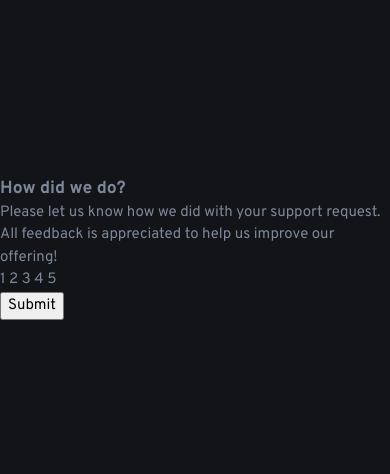
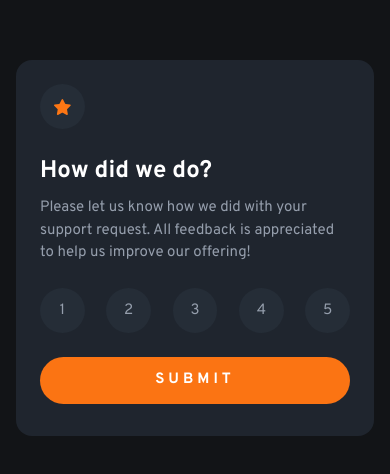
Before and after one commit to Elian-A/FM-interactive-rating, a React (Vite) app: page / in a window 390 px wide. Shown: the part 174-648 px from the top of the page. Built offline with nearby package versions, Linux system fonts and the light colour scheme.

Commit message:
Finish rating mobile styling

```diff
--- a/src/App.css
+++ b/src/App.css
@@ -3,7 +3,8 @@
   --clr-neutral-100: hsl(0, 0%, 100%);
   --clr-neutral-200: hsl(217, 12%, 63%);
   --clr-neutral-400: hsl(216, 12%, 54%);
-  --clr-neutral-700: hsl(213, 19%, 18%);
+  --clr-neutral-700: hsl(213, 20%, 18%);
+  --clr-neutral-800: hsl(213, 20%, 15%);
   --clr-neutral-900: hsl(216, 12%, 8%);
 
   --fs-paragraph: 0.937rem;
@@ -15,11 +16,19 @@
 
 .app {
   min-height: 100vh;
-  color: var(--clr-neutral-400);
+  color: var(--clr-neutral-200);
   background-color: var(--clr-neutral-900);
   font-family: var(--ff-base);
   font-size: var(--fs-paragraph);
 
   display: grid;
   place-content: center;
+
+  padding-inline: 1rem;
 }
+
+.card-wrapper {
+  background: var(--clr-neutral-800);
+  border-radius: 1rem;
+  overflow: auto;
+}
--- /dev/null
+++ b/src/components/icon-star.jsx
@@ -0,0 +1,5 @@
+const IconStar = () => {
+    return
+}
+
+export default IconStar
--- /dev/null
+++ b/src/components/optionWrapper/optionWrapper.component.tsx
@@ -0,0 +1,15 @@
+import { FC } from "react";
+import "./optionWrapper.styles.css";
+
+const OptionWrapper: FC<{ option?: string; disabled?: boolean }> = ({
+  option,
+  disabled = false,
+}) => {
+  return (
+    <button className={`option-wrapper ${disabled && "disabled"}`}>
+      {option === undefined ? <img src="icon-star.svg" /> : option}
+    </button>
+  );
+};
+
+export default OptionWrapper;
--- /dev/null
+++ b/src/components/optionWrapper/optionWrapper.styles.css
@@ -0,0 +1,30 @@
+.option-wrapper {
+  width: 2.8rem;
+  aspect-ratio: 1;
+
+  background: var(--clr-neutral-700);
+  color: var(--clr-neutral-200);
+
+  border: none;
+  border-radius: 100%;
+
+  display: grid;
+  place-content: center;
+
+  cursor: pointer;
+}
+
+.option-wrapper:is(:hover, :focus) {
+  background-color: var(--clr-neutral-200);
+  color: white;
+}
+.option-wrapper:active {
+  background-color: var(--clr-primary-500);
+  color: white;
+}
+
+.disabled:is(:hover, :focus, :active) {
+  background: var(--clr-neutral-700);
+  color: var(--clr-neutral-200);
+  cursor: auto;
+}
--- a/src/components/rating/rating.component.tsx
+++ b/src/components/rating/rating.component.tsx
@@ -1,14 +1,24 @@
+import OptionWrapper from "../optionWrapper/optionWrapper.component";
 import "./rating.styles.css";
 const Rating = () => {
   return (
-    <div>
-      <h3>How did we do?</h3>
-      <p>
-        Please let us know how we did with your support request. All feedback is
-        appreciated to help us improve our offering!
-      </p>
-      <div>1 2 3 4 5</div>
-      <button>Submit</button>
+    <div className="rating">
+      <OptionWrapper disabled />
+      <div className="text-wrapper">
+        <h3 className="title">How did we do?</h3>
+        <p className="paragraph">
+          Please let us know how we did with your support request. All feedback
+          is appreciated to help us improve our offering!
+        </p>
+      </div>
+      <div className="options">
+        <OptionWrapper option="1" />
+        <OptionWrapper option="2" />
+        <OptionWrapper option="3" />
+        <OptionWrapper option="4" />
+        <OptionWrapper option="5" />
+      </div>
+      <button className="button">Submit</button>
     </div>
   );
 };
--- a/src/components/rating/rating.styles.css
+++ b/src/components/rating/rating.styles.css
@@ -0,0 +1,33 @@
+.rating {
+  padding: 1.5rem 1.5rem 2rem;
+  display: grid;
+  gap: 1.5rem;
+}
+.text-wrapper {
+  display: grid;
+  gap: 0.5rem;
+}
+.title {
+  color: var(--clr-neutral-100);
+  font-size: 1.5rem;
+}
+.button {
+  padding: 0.75rem;
+  text-transform: uppercase;
+  font-weight: var(--fw-bold);
+  border: none;
+  border-radius: 2rem;
+  letter-spacing: 4px;
+  background-color: var(--clr-primary-500);
+  color: var(--clr-neutral-100);
+  cursor: pointer;
+}
+.button:active {
+  background-color: var(--clr-neutral-100);
+  color: var(--clr-primary-500);
+}
+
+.options {
+  display: flex;
+  justify-content: space-between;
+}
```
